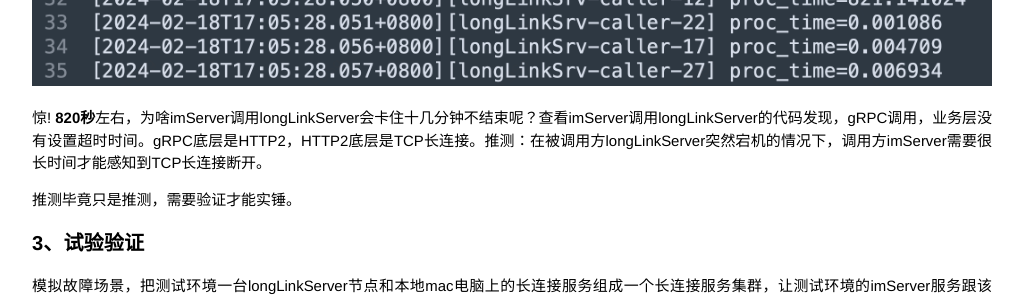
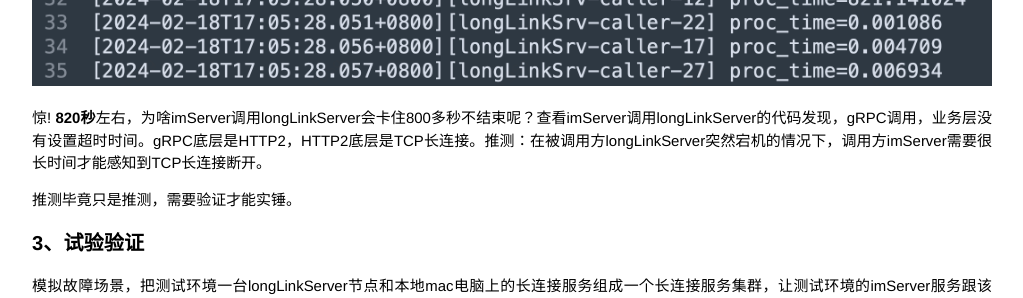
Before and after one commit to gongpengjun/gongpengjun.github.io, a Jekyll site: the page built from _posts/2024-02-20-tcp-timeout-when-crash-by-hardware-failure.md, in a window 1280 px wide and 900 px high, scrolled down 1527 px. Shown: the part 151-449 px from the top of the window, without its empty margins (128-1151 px from the left). Built offline with Jekyll 4.4.1, drawn with Linux system fonts in a browser that asks for light colours.

Commit message:
refine text

```diff
--- a/_posts/2024-02-20-tcp-timeout-when-crash-by-hardware-failure.md
+++ b/_posts/2024-02-20-tcp-timeout-when-crash-by-hardware-failure.md
@@ -34,7 +34,7 @@ IM长连接服务一台容器所在宿主由于硬件故障宕机，引发IM所
 
 <img src="https://gongpengjun.com/imgs/network/imServer_call_longLinkServer_proc_time.png" width="100%" alt="imServer_call_longLinkServer_proc_time">
 
-惊! **820秒**左右，为啥imServer调用longLinkServer会卡住十几分钟不结束呢？查看imServer调用longLinkServer的代码发现，gRPC调用，业务层没有设置超时时间。gRPC底层是HTTP2，HTTP2底层是TCP长连接。推测：在被调用方longLinkServer突然宕机的情况下，调用方imServer需要很长时间才能感知到TCP长连接断开。
+惊! **820秒**左右，为啥imServer调用longLinkServer会卡住800多秒不结束呢？查看imServer调用longLinkServer的代码发现，gRPC调用，业务层没有设置超时时间。gRPC底层是HTTP2，HTTP2底层是TCP长连接。推测：在被调用方longLinkServer突然宕机的情况下，调用方imServer需要很长时间才能感知到TCP长连接断开。
 
 推测毕竟只是推测，需要验证才能实锤。
 
```
